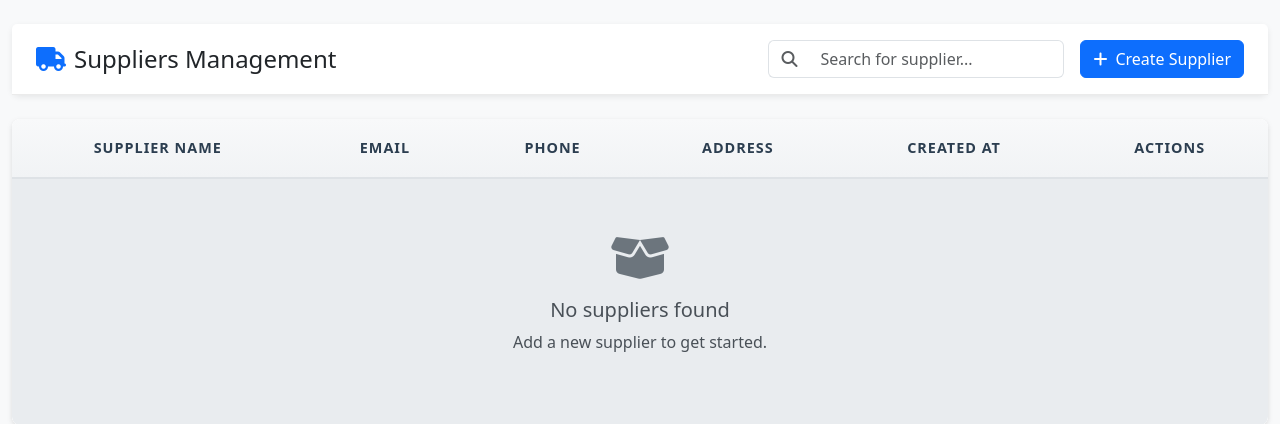
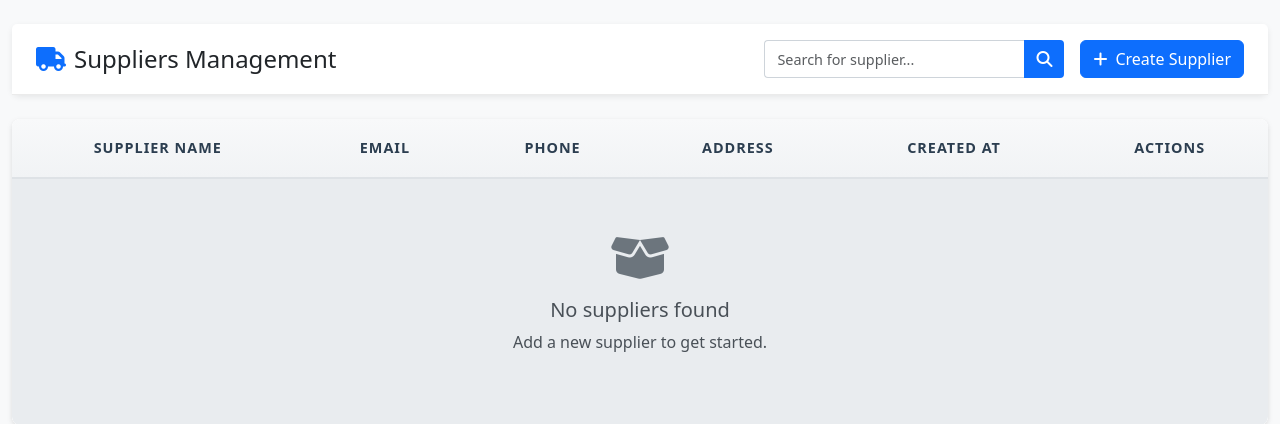
Before and after one commit to senghinloem/VC1-G3, a PHP site: page /views/users/supplier.php in a window 1280 px wide. Shown: the top 424 px of the page. Run offline with PHP 8.4, Linux system fonts and the light colour scheme; the visitor is signed in with stand-in values (Sample User, id 1).

Commit message:
style(search-supplier): change style [SCRUM-53]

```diff
--- a/composer.json
+++ b/composer.json
@@ -7,7 +7,7 @@
         }
     ],
     "require": {
-        "setasign/fpdf": "^1.8",
-        "phpoffice/phpspreadsheet": "^4.1"
+        "setasign/fpdf": "*",
+        "phpoffice/phpspreadsheet": "*"
     }
 }
--- a/views/users/supplier.php
+++ b/views/users/supplier.php
@@ -169,6 +169,50 @@ if (!isset($_SESSION['user_id'])) {
             color: #6c757d;
             margin-bottom: 1rem;
         }
+
+        /* Custom Search Bar Styling */
+        .custom-search-bar {
+            position: relative;
+            width: 300px; /* Adjust width as needed */
+        }
+
+        .custom-search-input {
+            border: 1px solid #ced4da;
+            border-right: none; /* Remove right border to blend with the button */
+            border-radius: 4px 0 0 4px; /* Rounded corners on the left */
+            padding: 8px 12px;
+            font-size: 0.9rem;
+            height: 38px; /* Match button height */
+            box-shadow: none; /* Remove default Bootstrap shadow */
+        }
+
+        .custom-search-btn {
+            border: none;
+            border-radius: 0 4px 4px 0; /* Rounded corners on the right */
+            padding: 0 12px;
+            height: 38px; /* Match input height */
+            display: flex;
+            align-items: center;
+            justify-content: center;
+            background-color: #0d6efd; /* Bootstrap primary blue */
+            transition: background-color 0.2s ease;
+        }
+
+        .custom-search-btn i {
+            color: #fff;
+            font-size: 1rem;
+        }
+
+        .custom-search-btn:hover {
+            background-color: #0b5ed7; /* Slightly darker blue on hover */
+        }
+
+        /* Remove default focus outline for a cleaner look */
+        .custom-search-input:focus {
+            outline: none;
+            box-shadow: none;
+            border-color: #ced4da;
+        }
     </style>
 </head>
 
@@ -187,13 +231,13 @@ if (!isset($_SESSION['user_id'])) {
                             <!-- Search Form -->
                             <div class="search-container">
                                 <form action="/suppliers/search" method="GET" class="d-flex align-items-center" id="searchForm">
-                                    <div class="input-group">
-                                        <span class="input-group-text bg-white border-end-0">
-                                            <i class="fas fa-search text-muted"></i>
-                                        </span>
-                                        <input type="text" name="search" class="form-control border-start-0"
+                                    <div class="custom-search-bar d-flex align-items-center">
+                                        <input type="text" name="search" class="form-control custom-search-input"
                                                placeholder="Search for supplier..."
                                                id="searchInput">
+                                        <button type="submit" class="btn btn-primary custom-search-btn">
+                                            <i class="fas fa-search"></i>
+                                        </button>
                                     </div>
                                 </form>
                             </div>
@@ -312,8 +356,6 @@ if (!isset($_SESSION['user_id'])) {
         </div>
     </div>
 
-    <!-- Bootstrap JS -->
-    <!-- <script src="https://cdn.jsdelivr.net/npm/bootstrap@5.3.0-alpha1/dist/js/bootstrap.bundle.min.js"></script> -->
 
     <script>
         document.addEventListener('DOMContentLoaded', function () {
@@ -376,7 +418,7 @@ if (!isset($_SESSION['user_id'])) {
                     tbody.innerHTML = `
                         <tr>
                             <td colspan="6">
-                                <divs
+
                                 <div class="empty-state">
                                     <i class="fas fa-box-open"></i>
                                     <h5>No suppliers found</h5>
```
Also changed, not shown: 1 other file.
